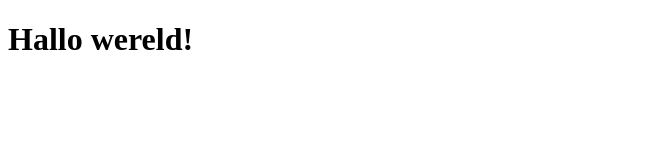
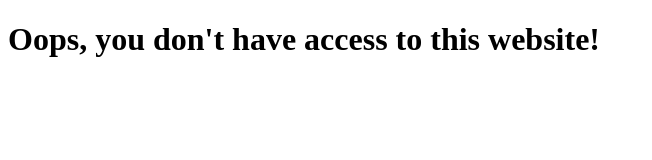
Before and after one commit to OfficieelMika/OfficieelMika.github.io, a plain HTML site: page index.html in a window 1280 px wide. Shown: the whole page, without its empty margins (0-652 px from the left). Drawn offline with Linux system fonts and the light colour scheme.

Commit message:
Update index.html

```diff
--- a/index.html
+++ b/index.html
@@ -1,6 +1,6 @@
 <!DOCTYPE html>
 <html>
 <body>
-  <h1>Hallo wereld!</h1>
+  <h1>Oops, you don't have access to this website!</h1>
 </body>
 </html>
```
